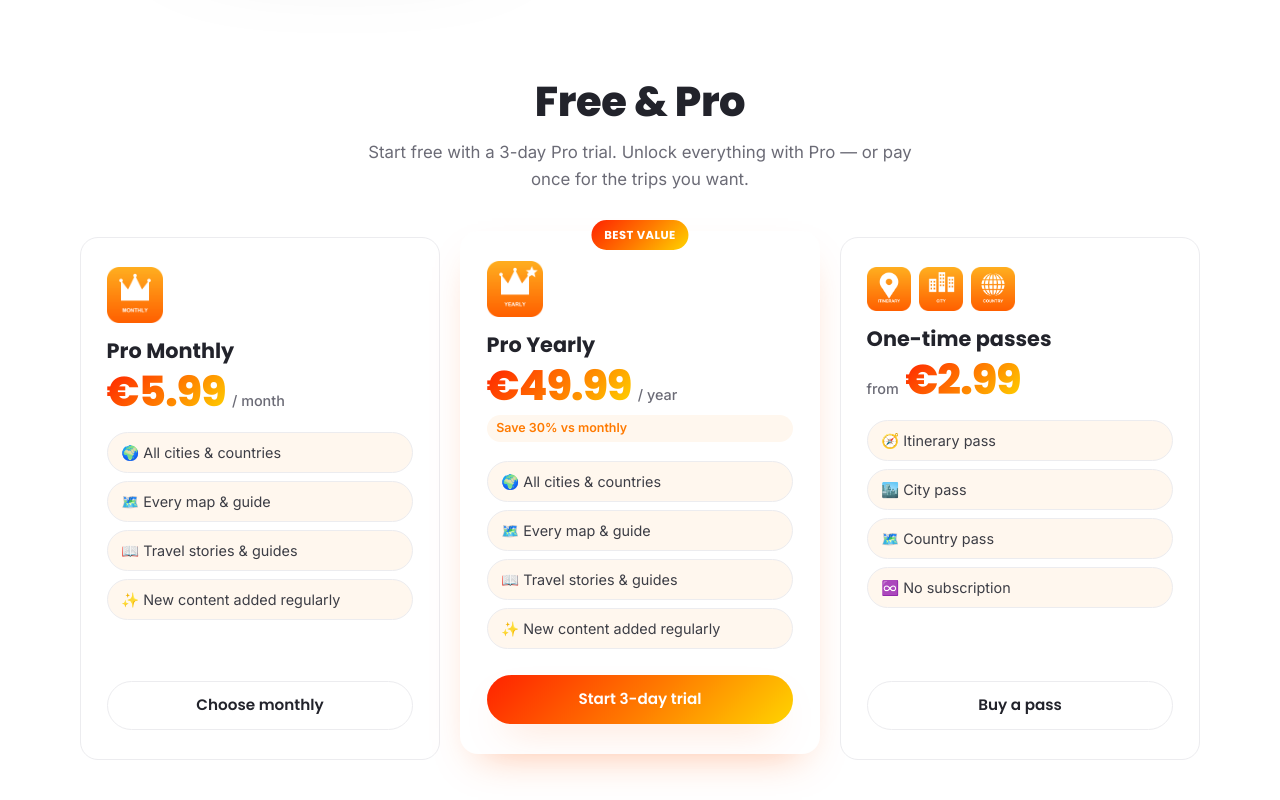
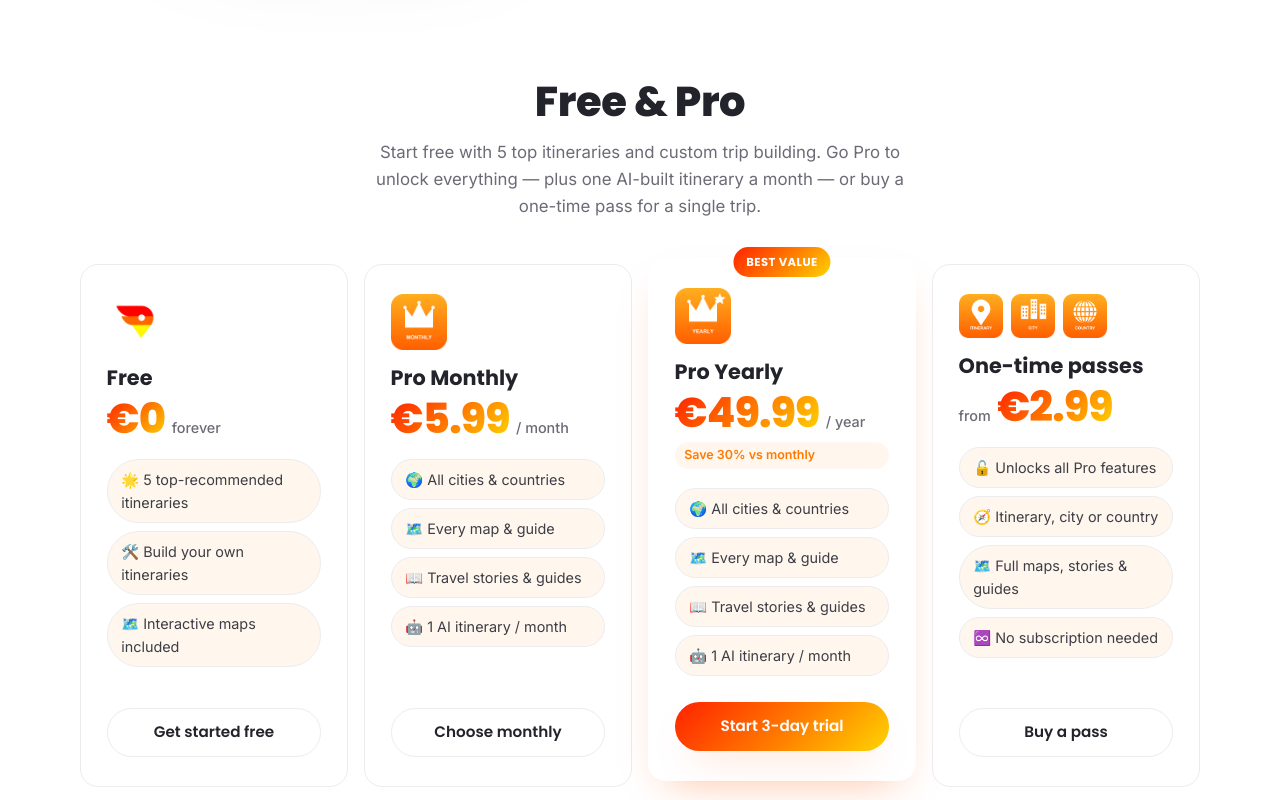
Before and after one commit to dinuzzofederico/travbit_website, a plain HTML site: page index.html in a window 1280 px wide. Shown: the part 3340-4140 px from the top of the page. Drawn offline with Linux system fonts and the light colour scheme.

Commit message:
Add Free plan, AI itinerary perk, and clarify one-time passes
- Add a Free tier (5 top-recommended itineraries + custom trip building);
  pricing grid is now 4 cards (responsive 4/2/1).
- Add '1 AI itinerary / month' to both Pro plans.
- Clarify one-time passes unlock all Pro features for the purchased trip.
- Update pricing intro copy accordingly.

Co-Authored-By: Claude Opus 4.8 <noreply@anthropic.com>

```diff
--- a/index.html
+++ b/index.html
@@ -226,11 +226,23 @@
       <div class="container">
         <h2 class="section__title">Free &amp; Pro</h2>
         <p class="section__sub">
-          Start free with a 3-day Pro trial. Unlock everything with Pro — or pay once for
-          the trips you want.
+          Start free with 5 top itineraries and custom trip building. Go Pro to unlock
+          everything — plus one AI-built itinerary a month — or buy a one-time pass for a single trip.
         </p>
 
         <div class="pricing">
+          <article class="plan">
+            <img class="plan__icon" src="assets/img/travbit-icon.png" alt="" width="56" height="56" />
+            <h3>Free</h3>
+            <p class="plan__price"><span class="plan__amount">€0</span><span class="plan__per">forever</span></p>
+            <ul class="plan__feats">
+              <li>🌟 5 top-recommended itineraries</li>
+              <li>🛠️ Build your own itineraries</li>
+              <li>🗺️ Interactive maps included</li>
+            </ul>
+            <a href="#download" class="btn btn--ghost plan__cta">Get started free</a>
+          </article>
+
           <article class="plan">
             <img class="plan__icon" src="assets/img/travbit_pro_monthly.png" alt="" width="56" height="56" />
             <h3>Pro Monthly</h3>
@@ -239,7 +251,7 @@
               <li>🌍 All cities &amp; countries</li>
               <li>🗺️ Every map &amp; guide</li>
               <li>📖 Travel stories &amp; guides</li>
-              <li>✨ New content added regularly</li>
+              <li>🤖 1 AI itinerary / month</li>
             </ul>
             <a href="#download" class="btn btn--ghost plan__cta">Choose monthly</a>
           </article>
@@ -254,7 +266,7 @@
               <li>🌍 All cities &amp; countries</li>
               <li>🗺️ Every map &amp; guide</li>
               <li>📖 Travel stories &amp; guides</li>
-              <li>✨ New content added regularly</li>
+              <li>🤖 1 AI itinerary / month</li>
             </ul>
             <a href="#download" class="btn btn--primary plan__cta">Start 3-day trial</a>
           </article>
@@ -268,10 +280,10 @@
             <h3>One-time passes</h3>
             <p class="plan__price"><span class="plan__per">from</span><span class="plan__amount">€2.99</span></p>
             <ul class="plan__feats">
-              <li>🧭 Itinerary pass</li>
-              <li>🏙️ City pass</li>
-              <li>🗺️ Country pass</li>
-              <li>♾️ No subscription</li>
+              <li>🔓 Unlocks all Pro features</li>
+              <li>🧭 Itinerary, city or country</li>
+              <li>🗺️ Full maps, stories &amp; guides</li>
+              <li>♾️ No subscription needed</li>
             </ul>
             <a href="#download" class="btn btn--ghost plan__cta">Buy a pass</a>
           </article>
--- a/styles.css
+++ b/styles.css
@@ -202,7 +202,7 @@ ul { margin: 0; padding: 0; list-style: none; }
 /* ---------- Pricing ---------- */
 .pricing {
   margin-top: 2.8rem;
-  display: grid; grid-template-columns: repeat(3, 1fr); gap: 1.25rem; align-items: stretch;
+  display: grid; grid-template-columns: repeat(4, 1fr); gap: 1rem; align-items: stretch;
 }
 .plan {
   position: relative; display: flex; flex-direction: column;
@@ -305,6 +305,11 @@ ul { margin: 0; padding: 0; list-style: none; }
 .legal-toc a:hover { color: var(--orange); }
 
 /* ---------- Responsive ---------- */
+@media (max-width: 1024px) {
+  .pricing { grid-template-columns: repeat(2, 1fr); max-width: 680px; margin-inline: auto; }
+  .plan--featured { transform: none; }
+}
+
 @media (max-width: 900px) {
   .nav__links { display: none; }
   .hero__grid { grid-template-columns: 1fr; text-align: center; }
@@ -315,12 +320,11 @@ ul { margin: 0; padding: 0; list-style: none; }
   .builder { grid-template-columns: 1fr; }
   .builder__lead { max-width: none; }
   .builder--reverse .builder__art { order: 0; } /* heading first when stacked */
-  .pricing { grid-template-columns: 1fr; max-width: 460px; margin-inline: auto; }
-  .plan--featured { transform: none; }
 }
 
 @media (max-width: 560px) {
   .cards { grid-template-columns: 1fr; }
+  .pricing { grid-template-columns: 1fr; max-width: 360px; }
   .nav__cta { display: none; }
   .footer__grid { flex-direction: column; text-align: center; }
   .footer__links { margin-inline: 0; }
```
